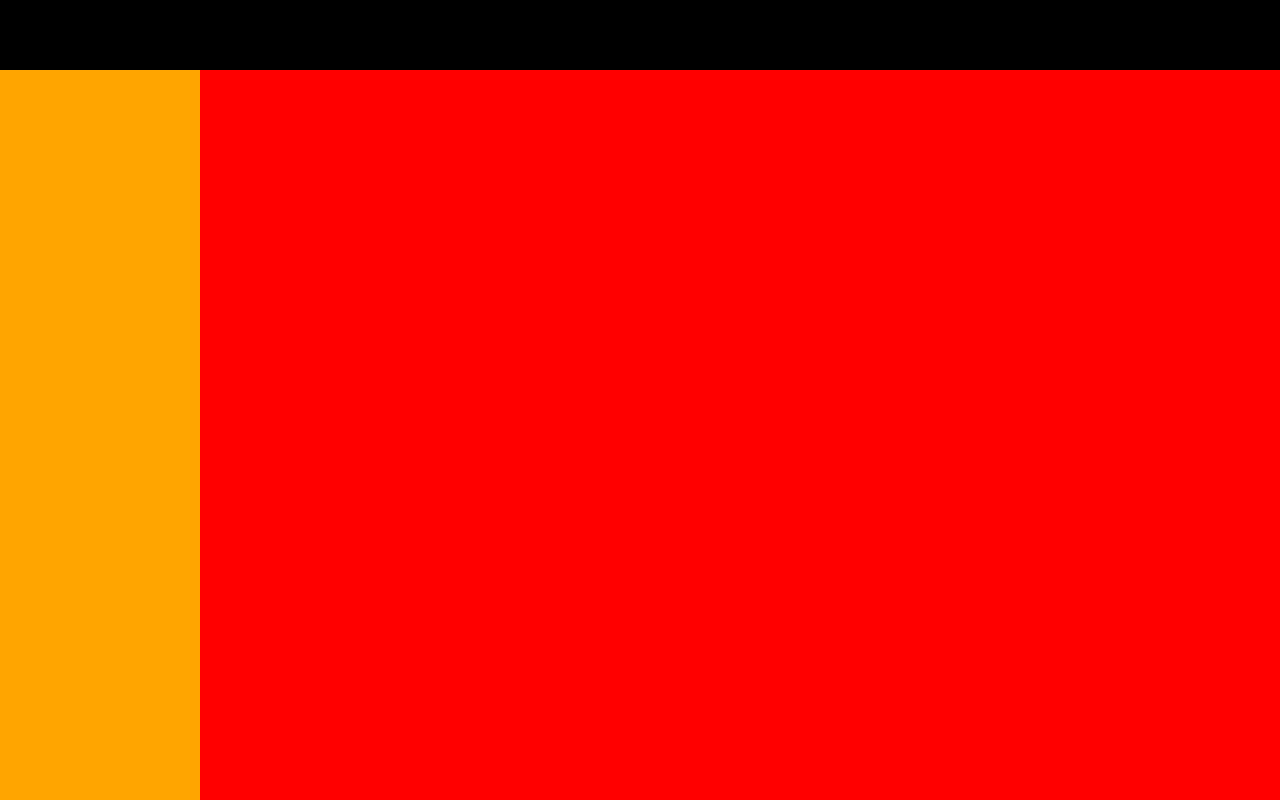
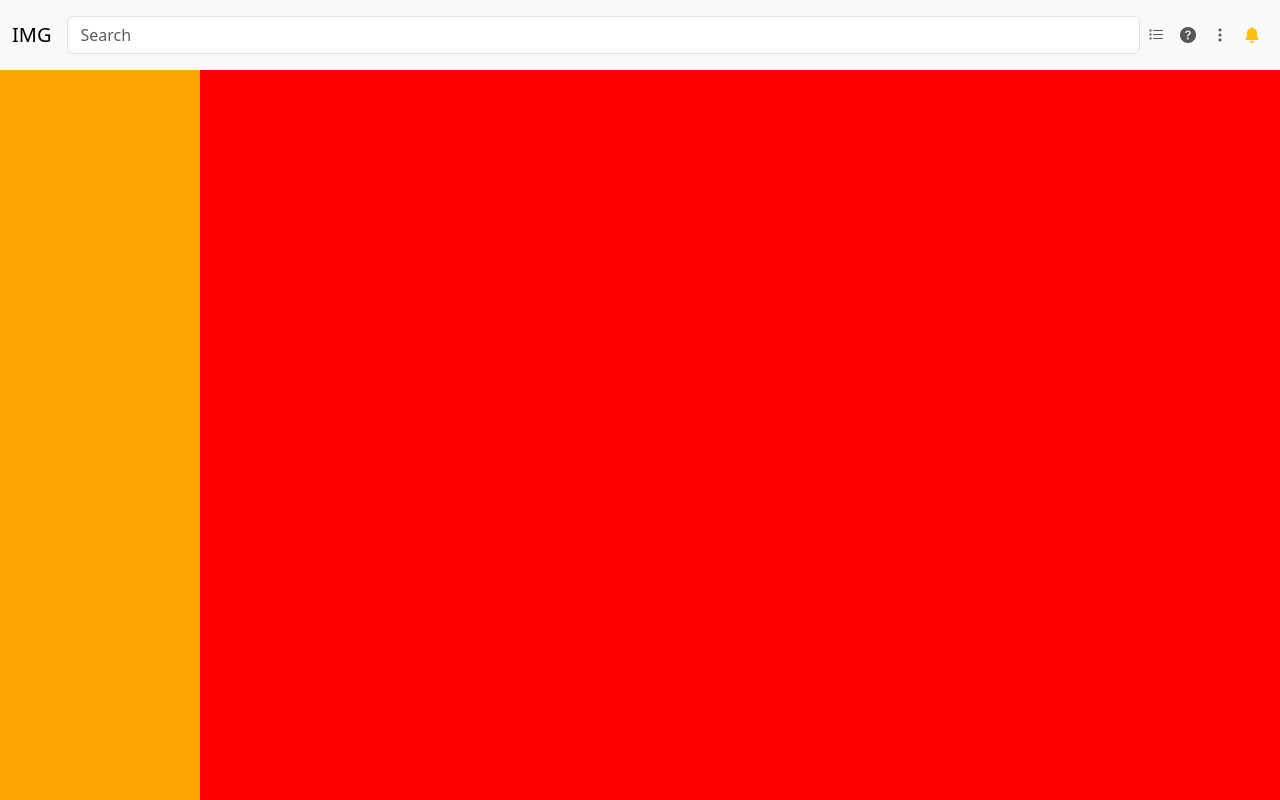
Before and after one commit to MarcoRinaldi98/html-css-bootstrap-dashboard, a plain HTML site: page index.html in a window 1280 px wide. Drawn offline with nearby package versions, Linux system fonts and the light colour scheme.

Commit message:
Struttura header completa

```diff
--- a/css/style.css
+++ b/css/style.css
@@ -14,9 +14,6 @@
 }
 
 /* Regole di debug */
-.debug header {
-    background-color: black;
-}
 .debug #sidebar {
     background-color: orange;
 }
@@ -64,17 +61,17 @@ main {
 
 /* Breakpoint md */
 @media screen and (min-width: 768px) {
+
+}
+
+/* Breakpoint lg */
+@media screen and (min-width: 992px) {
     #sidebar {
         width: 200px;
     }
     #content {
         width: calc(100vw - 200px);
     }
-}
-
-/* Breakpoint lg */
-@media screen and (min-width: 992px) {
-
 }
 
 /* Breakpoint xl */
--- a/index.html
+++ b/index.html
@@ -20,7 +20,45 @@
 <body class="debug">
     <!-- Header di navigazione della pagina -->
     <header>
+        <nav class="navbar navbar-expand-lg bg-body-tertiary h-100">
+            <div class="container-fluid h-100">
 
+                <a class="navbar-brand" href="#">
+                    IMG
+                </a>
+
+                <form class="flex-grow-1" role="search">
+                    <input class="form-control me-2" type="search" placeholder="Search" aria-label="Search">
+                </form>
+
+
+                <ul class="navbar-nav me-auto mb-2 mb-lg-0">
+                    <li class="nav-item">
+                        <a class="nav-link d-none d-lg-block" aria-current="page" href="#">
+                                <i class="bi bi-list-task"></i>
+                        </a>
+                    </li>
+
+                    <li class="nav-item d-none d-lg-block">
+                        <a class="nav-link" href="#">
+                            <i class="bi bi-question-circle-fill"></i>
+                        </a>
+                    </li>
+
+                    <li class="nav-item d-none d-lg-block">
+                        <a class="nav-link" href="#">
+                            <i class="bi bi-three-dots-vertical"></i>
+                        </a>
+                    </li>
+
+                    <li class="nav-item ps-4 ps-lg-0">
+                        <a class="nav-link text-warning">
+                            <i class="bi bi-bell-fill"></i>
+                        </a>
+                    </li>
+                </ul>
+            </div>
+        </nav>
     </header>
 
     <!-- Corpo della pagina -->
```
